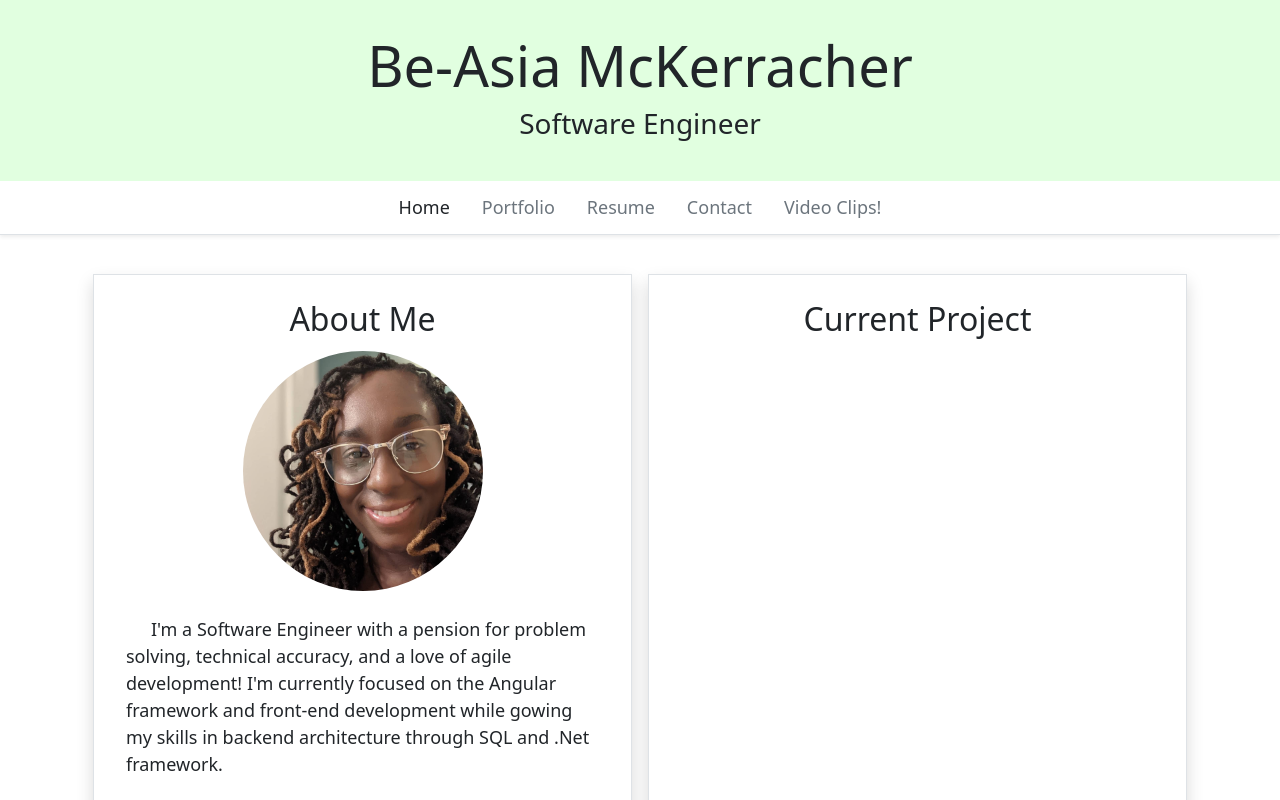
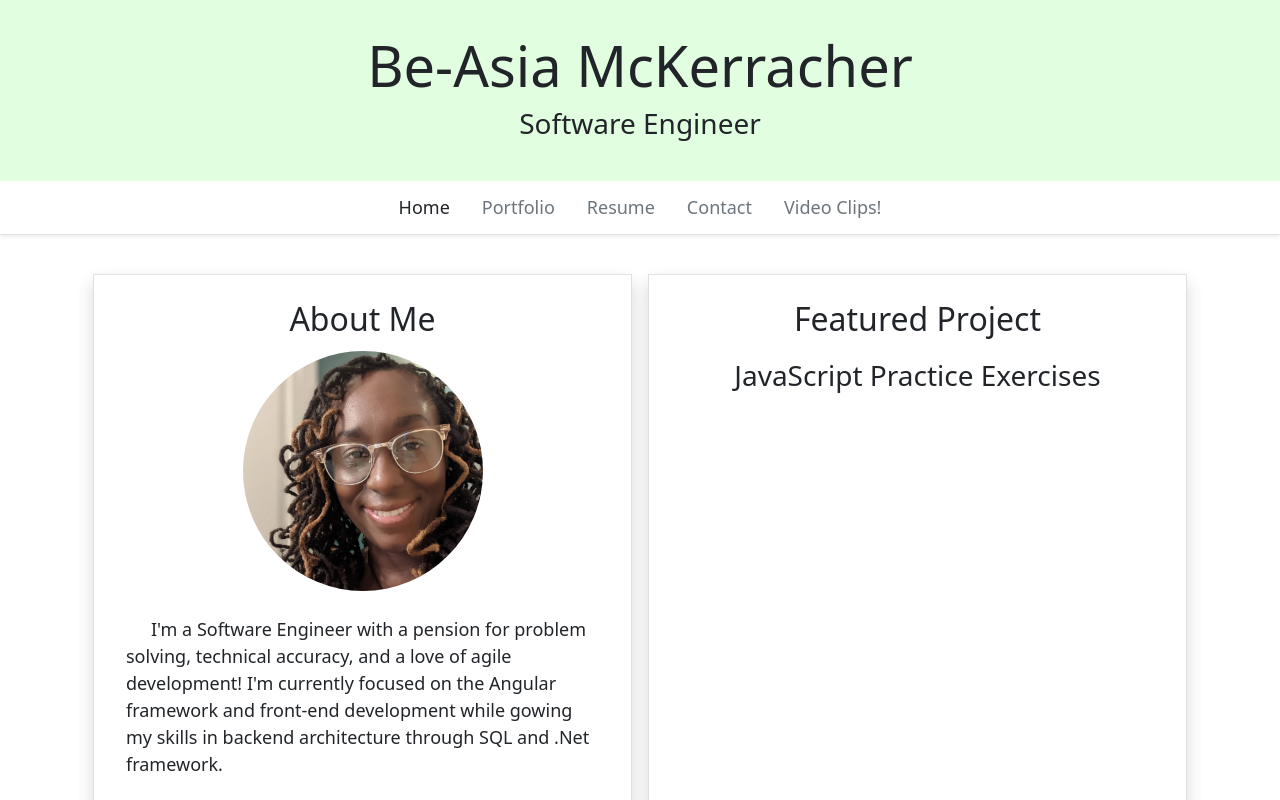
Before and after one commit to amerigirl/AngularPortfolioWebsite, an Angular app: page /home in a window 1280 px wide. Shown: the top 800 px of the page. Built offline with nearby package versions, Linux system fonts and the light colour scheme.

Commit message:
updated the getbyId method

```diff
--- a/src/app/_services/projects.service.ts
+++ b/src/app/_services/projects.service.ts
@@ -20,7 +20,7 @@ export class ProjectsService {
       tags: [Tag.JAVASCRIPT],
     },
     {
-      id: 0,
+      id: 1,
       name: 'Student Admin Portal (F.E.)',
       summary: 'Because students need things too!',
       description:
@@ -31,7 +31,7 @@ export class ProjectsService {
       tags: [Tag.TYPESCRIPT, Tag.ANGULAR, Tag.HTML],
     },
     {
-      id: 0,
+      id: 2,
       name: 'Student Admin Portal (B.E.)',
       summary: 'Creating persistent storage with ASP.NET!',
       description:
--- a/src/app/home/home.component.html
+++ b/src/app/home/home.component.html
@@ -28,7 +28,8 @@
 
     <!--featured project-->
     <div class="col-md shadow border m-2">
-      <h2 class="title2">Current Project</h2>
+      <h2 class="title2">Featured Project</h2>
+      <h3 class="text-center p-2">{{featuredProject.name}}</h3>
     </div>
   </div>
   <div class="row">
--- a/src/app/home/home.component.ts
+++ b/src/app/home/home.component.ts
@@ -1,14 +1,20 @@
-import { Component } from '@angular/core';
+import { Component, OnInit } from '@angular/core';
 import { Title } from '@angular/platform-browser';
+import { ProjectsService } from '../_services/projects.service';
+import { Project } from '../models/project';
 
 @Component({
   selector: 'app-home',
   templateUrl: './home.component.html',
   styleUrls: ['./home.component.css']
 })
-export class HomeComponent {
+export class HomeComponent implements OnInit{
+  featuredProject = {} as Project;
 
-  constructor(private titleservice: Title) { //this will set the tab title
+  constructor(private titleservice: Title, private projectService: ProjectsService) { //this will set the tab title
     this.titleservice.setTitle('Be-Asia McKerracher - Home');
   }
+  ngOnInit(): void {
+    this.featuredProject = this.projectService.getProjectById(0);
+  }
 }
--- a/src/app/portfolio/portfolio.component.ts
+++ b/src/app/portfolio/portfolio.component.ts
@@ -16,7 +16,7 @@ export class PortfolioComponent implements OnInit {
     this.titleservice.setTitle('Be-Asia McKerracher - Portfolio');
   }
   ngOnInit(): void {
-    throw new Error('Method not implemented.');
+    this.projects = this.projectService.getProjects();
   }
 
 
```
